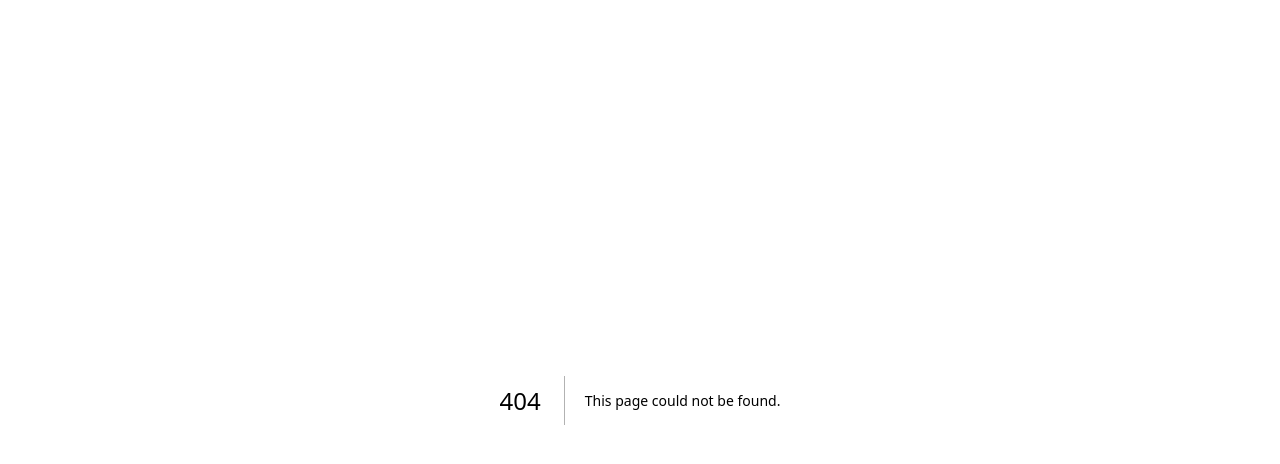
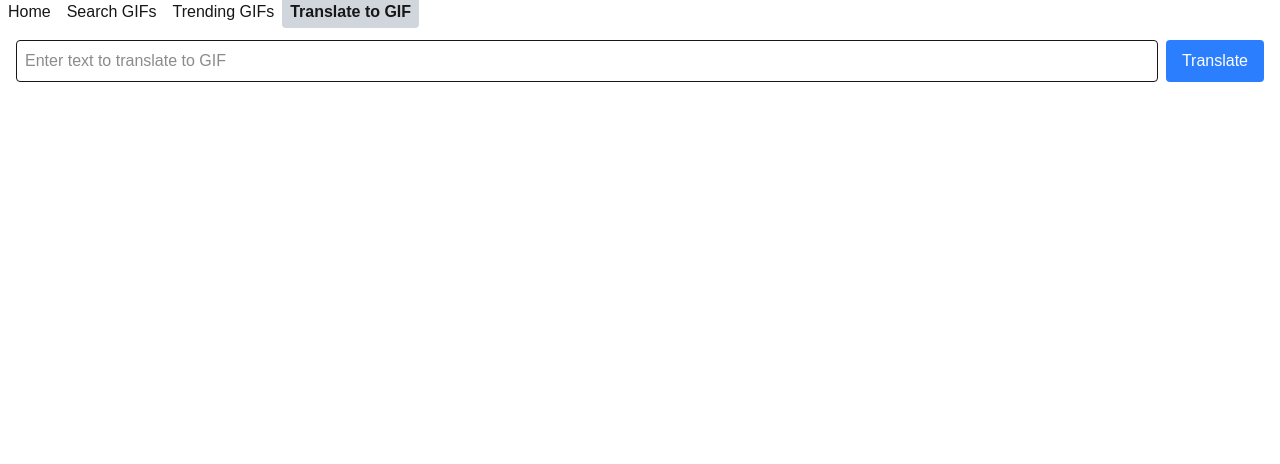
Before and after one commit to SSlimShady/grab-some-apis, a Next.js app in the folder apps/web/: page /giphy/translate in a window 1280 px wide. Before the commit this address had no page. Shown: the top 464 px of the page. Built offline with nearby package versions, Linux system fonts and the light colour scheme.

Commit message:
feat: giphy integration without design

```diff
--- a/apps/web/package.json
+++ b/apps/web/package.json
@@ -12,7 +12,10 @@
     "test": "echo \"No tests yet\" && exit 0"
   },
   "dependencies": {
+    "@giphy/js-fetch-api": "^5.7.0",
+    "@giphy/react-components": "^10.1.0",
     "@tanstack/react-query": "catalog:",
+    "clsx": "catalog:",
     "next": "15.5.0",
     "react": "19.1.0",
     "react-dom": "19.1.0",
@@ -21,6 +24,7 @@
   },
   "devDependencies": {
     "@eslint/eslintrc": "^3",
+    "@ianvs/prettier-plugin-sort-imports": "^4.7.0",
     "@tailwindcss/postcss": "^4",
     "@tanstack/react-query-devtools": "^5.85.5",
     "@types/node": "^20",
--- a/apps/web/src/app/api/health/route.ts
+++ /dev/null
@@ -1,10 +0,0 @@
-import { NextResponse } from 'next/server'
-
-export async function GET() {
-  return NextResponse.json({
-    status: 'ok',
-    service: 'grab-some-apis-web',
-    timestamp: new Date().toISOString(),
-    version: '0.1.0',
-  })
-}
--- /dev/null
+++ b/apps/web/src/app/giphy/layout.tsx
@@ -0,0 +1,36 @@
+'use client'
+
+import clsx from 'clsx'
+import Link from 'next/link'
+import { usePathname } from 'next/navigation'
+import { ReactNode } from 'react'
+
+const navItems = [
+  { label: 'Home', href: '/giphy' },
+  { label: 'Search GIFs', href: '/giphy/search' },
+  { label: 'Trending GIFs', href: '/giphy/trending' },
+  { label: 'Translate to GIF', href: '/giphy/translate' },
+]
+
+export default function GiphyLayout({ children }: { children: ReactNode }) {
+  const pathname = usePathname()
+  return (
+    <div>
+      <ul>
+        {navItems.map(item => (
+          <Link
+            key={item.href}
+            href={item.href}
+            className={clsx(
+              'rounded p-2 transition hover:bg-gray-200',
+              pathname === item.href && 'bg-gray-300 font-semibold'
+            )}
+          >
+            {item.label}
+          </Link>
+        ))}
+      </ul>
+      {children}
+    </div>
+  )
+}
--- /dev/null
+++ b/apps/web/src/app/giphy/page.tsx
@@ -0,0 +1,35 @@
+'use client'
+import { fetchRandomGif } from '@/lib/api/giphy-api'
+import { Gif } from '@giphy/react-components'
+import { useEffect, useState } from 'react'
+
+export default function GiphyPage() {
+  const [gif, setGif] = useState(null)
+  const [loading, setLoading] = useState(false)
+
+  useEffect(() => {
+    const fetchGif = async () => {
+      setLoading(true)
+      const data = await fetchRandomGif()
+      setGif(data)
+      setLoading(false)
+    }
+    fetchGif()
+  }, [])
+
+  const handleRandomGif = async () => {
+    setLoading(true)
+    const data = await fetchRandomGif()
+    setGif(data)
+    setLoading(false)
+  }
+
+  return (
+    <div>
+      <h1>A Random GIF For you</h1>
+      <button onClick={handleRandomGif}>Get Random GIF</button>
+      {loading && <p>Loading...</p>}
+      {gif && !loading && <Gif gif={gif} width={300} />}
+    </div>
+  )
+}
--- /dev/null
+++ b/apps/web/src/app/giphy/search/page.tsx
@@ -0,0 +1,28 @@
+'use client'
+import {
+  Grid,
+  SearchBar,
+  SearchContext,
+  SearchContextManager,
+  SuggestionBar,
+} from '@giphy/react-components'
+import { useContext } from 'react'
+
+export default function GiphySearchPage() {
+  return (
+    <SearchContextManager apiKey={process.env.NEXT_PUBLIC_GIPHY_API_KEY || ''}>
+      <SearchComponents />
+    </SearchContextManager>
+  )
+}
+
+const SearchComponents = () => {
+  const { fetchGifs, searchKey } = useContext(SearchContext)
+  return (
+    <>
+      <SearchBar />
+      <SuggestionBar />
+      <Grid key={searchKey} columns={3} width={800} fetchGifs={fetchGifs} />
+    </>
+  )
+}
--- /dev/null
+++ b/apps/web/src/app/giphy/translate/page.tsx
@@ -0,0 +1,45 @@
+'use client'
+
+import { translateToGif } from '@/lib/api/giphy-api'
+import { Gif } from '@giphy/react-components'
+import { useState } from 'react'
+
+export default function GiphyTranslatePage() {
+  const [text, setText] = useState('')
+  const [gif, setGif] = useState<any | null>(null)
+  const [loading, setLoading] = useState(false)
+
+  const handleTranslate = async () => {
+    if (!text.trim()) return
+    setLoading(true)
+    try {
+      const result = await translateToGif(text)
+      setGif(result)
+    } finally {
+      setLoading(false)
+    }
+  }
+
+  return (
+    <div className='space-y-4 p-4'>
+      <div className='flex gap-2'>
+        <input
+          type='text'
+          placeholder='Enter text to translate to GIF'
+          value={text}
+          onChange={e => setText(e.target.value)}
+          className='w-full rounded border p-2'
+        />
+        <button
+          onClick={handleTranslate}
+          className='rounded bg-blue-500 px-4 py-2 text-white'
+        >
+          Translate
+        </button>
+      </div>
+
+      {loading && <p>Loading...</p>}
+      {gif && !loading && <Gif gif={gif} width={800} />}
+    </div>
+  )
+}
--- /dev/null
+++ b/apps/web/src/app/giphy/trending/page.tsx
@@ -0,0 +1,16 @@
+import { fetchTrendingGifs } from '@/lib/api/giphy-api'
+import { Grid } from '@giphy/react-components'
+
+export default function GiphyTrendingPage() {
+  return (
+    <div>
+      <Grid
+        fetchGifs={fetchTrendingGifs}
+        width={1200}
+        columns={5}
+        gutter={6}
+        borderRadius={4}
+      />
+    </div>
+  )
+}
--- a/apps/web/src/app/page.tsx
+++ b/apps/web/src/app/page.tsx
@@ -13,41 +13,28 @@ export default function Home() {
           </p>
         </div>
 
-        <ol className='list-inside list-decimal text-center font-mono text-sm/6 sm:text-left'>
-          <li className='mb-2 tracking-[-.01em]'>
-            Get started by editing{' '}
-            <code className='rounded bg-black/[.05] px-1 py-0.5 font-mono font-semibold dark:bg-white/[.06]'>
-              src/app/page.tsx
-            </code>
-            .
-          </li>
-          <li className='tracking-[-.01em]'>
-            Build your API dashboard and explore public APIs.
-          </li>
-        </ol>
-
         <div className='flex flex-col items-center gap-4 sm:flex-row'>
           <a
             className='bg-foreground text-background flex h-10 items-center justify-center gap-2 rounded-full border border-solid border-transparent px-4 text-sm font-medium transition-colors hover:bg-[#383838] sm:h-12 sm:w-auto sm:px-5 sm:text-base dark:hover:bg-[#ccc]'
             href='/nasa'
             rel='noopener noreferrer'
           >
-            🚀 Explore NASA APOD
+            Explore NASA APOD
           </a>
           <a
             className='bg-foreground text-background flex h-10 items-center justify-center gap-2 rounded-full border border-solid border-transparent px-4 text-sm font-medium transition-colors hover:bg-[#383838] sm:h-12 sm:w-auto sm:px-5 sm:text-base dark:hover:bg-[#ccc]'
-            href='/api/health'
+            href='/giphy'
             rel='noopener noreferrer'
           >
-            Test API
+            Explore GIPHY
           </a>
           <a
             className='flex h-10 w-full items-center justify-center rounded-full border border-solid border-black/[.08] px-4 text-sm font-medium transition-colors hover:border-transparent hover:bg-[#f2f2f2] sm:h-12 sm:w-auto sm:px-5 sm:text-base md:w-[158px] dark:border-white/[.145] dark:hover:bg-[#1a1a1a]'
-            href='https://nextjs.org/docs'
+            href='https://github.com/SSlimShady/grab-some-apis/blob/main/README.md'
             target='_blank'
             rel='noopener noreferrer'
           >
-            Next.js Docs
+            README
           </a>
         </div>
       </main>
@@ -67,42 +54,6 @@ export default function Home() {
           />
           View Source
         </a>
-        <a
-          className='flex items-center gap-2 hover:underline hover:underline-offset-4'
-          href='/nasa'
-          rel='noopener noreferrer'
-        >
-          <span className='text-lg'>🚀</span>
-          NASA APOD
-        </a>
-        <a
-          className='flex items-center gap-2 hover:underline hover:underline-offset-4'
-          href='/dashboard'
-          rel='noopener noreferrer'
-        >
-          <Image
-            aria-hidden
-            src='/window.svg'
-            alt='Window icon'
-            width={16}
-            height={16}
-          />
-          Dashboard
-        </a>
-        <a
-          className='flex items-center gap-2 hover:underline hover:underline-offset-4'
-          href='/apis'
-          rel='noopener noreferrer'
-        >
-          <Image
-            aria-hidden
-            src='/globe.svg'
-            alt='Globe icon'
-            width={16}
-            height={16}
-          />
-          Explore APIs
-        </a>
       </footer>
     </div>
   )
```
Also changed, not shown: 1 other file (tests, documents, lock files or other folders).
